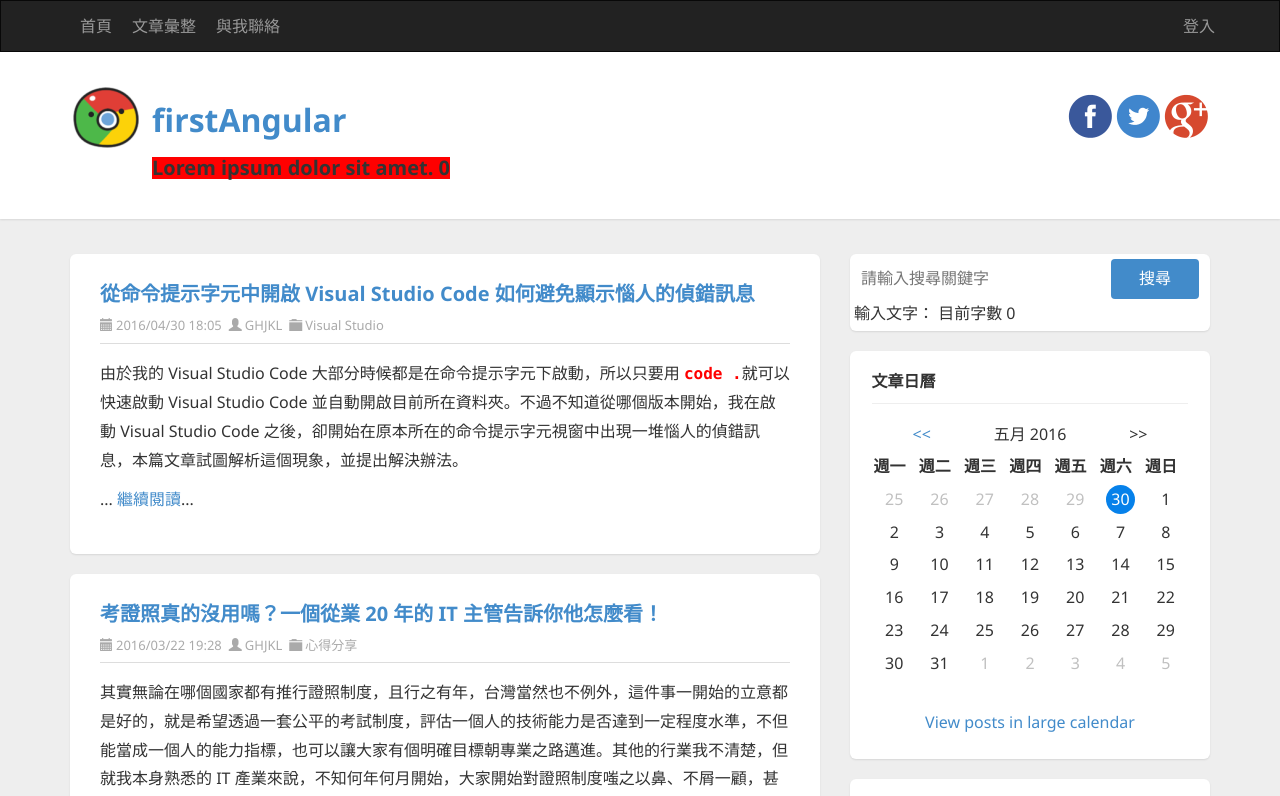
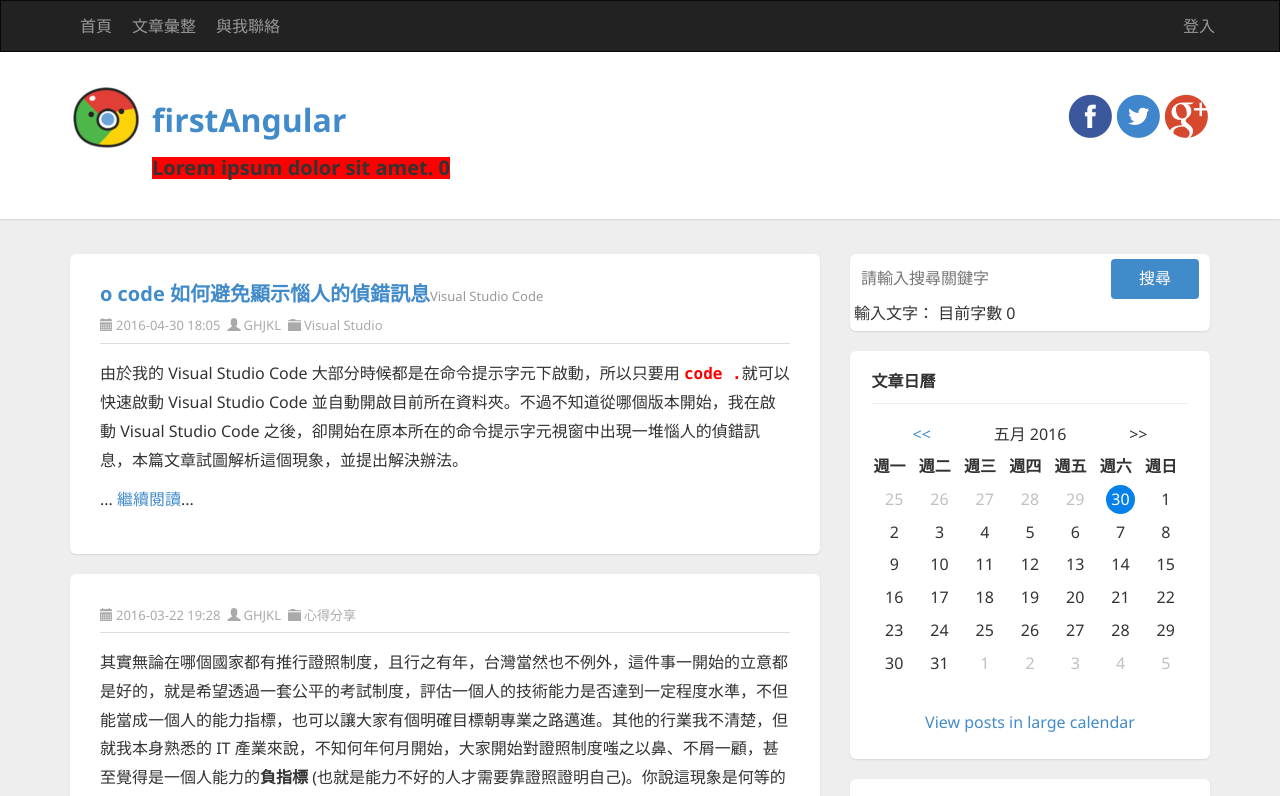
Before and after one commit to pvt5r486/firstAngular, an Angular app: page / in a window 1280 px wide. Shown: the top 796 px of the page. Built offline with nearby package versions, Linux system fonts and the light colour scheme.

Commit message:
安全導覽運算子

```diff
--- a/src/app/app.component.html
+++ b/src/app/app.component.html
@@ -10,10 +10,11 @@
         <article class="post" id="post{{idx}}" *ngFor="let item of atticleData; let idx = index">
           <header class="post-header">
             <h2 class="post-title">
-              <a [href]="item.href">{{ item.title }}</a>
+              <a [href]="item.href">{{ item.subject?.title|lowercase|slice:-20 }}</a>
+              <small>{{item.subject?.subtite}}</small>
             </h2>
             <div class="post-info clearfix">
-              <span class="post-date"><i class="glyphicon glyphicon-calendar"></i>{{item.date}}</span>
+              <span class="post-date"><i class="glyphicon glyphicon-calendar"></i>{{item.date|date:'yyyy-MM-dd HH:mm'}}</span>
               <span class="post-author"><i class="glyphicon glyphicon-user"></i><a
                   href="http://blog.miniasp.com/author/will.aspx">{{item.author}}</a></span>
               <span class="post-category"><i class="glyphicon glyphicon-folder-close"></i><a
@@ -34,9 +35,7 @@
         <div class="widget search">
           <div class="widget-content">
             <div id="searchbox">
-              <input type="text" placeholder="請輸入搜尋關鍵字" accesskey="s"
-                #tinputValue
-                [(ngModel)]="inputValue"
+              <input type="text" placeholder="請輸入搜尋關鍵字" accesskey="s" #tinputValue [(ngModel)]="inputValue"
                 (keydown.escape)="cleanInput()">
               <input type="button" value="搜尋" id="searchbutton">
             </div>
--- a/src/app/app.component.ts
+++ b/src/app/app.component.ts
@@ -12,7 +12,10 @@ export class AppComponent {
     {
       "id": 1,
       "href": "http://blog.miniasp.com/post/2016/04/30/Visual-Studio-Code-from-Command-Prompt-notes.aspx",
-      "title": "從命令提示字元中開啟 Visual Studio Code 如何避免顯示惱人的偵錯訊息",
+      "subject": {
+        "title": "從命令提示字元中開啟 Visual Studio Code 如何避免顯示惱人的偵錯訊息",
+        "subtite": "Visual Studio Code"
+      },
       "date": "2016/04/30 18:05",
       "author": "GHJKL",
       "category": "Visual Studio",
@@ -22,7 +25,6 @@ export class AppComponent {
     {
       "id": 2,
       "href": "http://blog.miniasp.com/post/2016/03/22/Does-Certification-Exam-Useful.aspx",
-      "title": "考證照真的沒用嗎？一個從業 20 年的 IT 主管告訴你他怎麼看！",
       "date": "2016/03/22 19:28",
       "author": "GHJKL",
       "category": "心得分享",
@@ -32,7 +34,10 @@ export class AppComponent {
     {
       "id": 3,
       "href": "http://blog.miniasp.com/post/2016/03/14/ASPNET-MVC-Developer-Note-Part-28-Understanding-ModelState.aspx",
-      "title": "ASP.NET MVC 開發心得分享 (28)：深入瞭解 ModelState 內部細節",
+      "subject": {
+        "title": "ASP.NET MVC 開發心得分享 (28)：深入瞭解 ModelState 內部細節",
+        "subtite": ""
+      },
       "date": "2016/03/14 12:14",
       "author": "GHJKL",
       "category": "ASP.NET MVC",
@@ -42,7 +47,10 @@ export class AppComponent {
     {
       "id": 4,
       "href": "http://blog.miniasp.com/post/2016/03/06/ASPNET-MVC-5-View-Roslyn-problem-workaround.aspx",
-      "title": "ASP.NET MVC 5.2.3 的 View 使用 Roslyn (C# 6.0) 編譯時的問題",
+      "subject": {
+        "title": "ASP.NET MVC 5.2.3 的 View 使用 Roslyn (C# 6.0) 編譯時的問題",
+        "subtite": ""
+      },
       "date": "2016/03/06 17:11",
       "author": "GHJKL",
       "category": "ASP.NET MVC",
@@ -52,7 +60,10 @@ export class AppComponent {
     {
       "id": 5,
       "href": "http://blog.miniasp.com/post/2016/02/19/Useful-tool-PackageManagement-OneGet.aspx",
-      "title": "介紹好用工具：Win 10 內建的 PackageManagement 套件管理器 (OneGet)",
+      "subject": {
+        "title": "介紹好用工具：Win 10 內建的 PackageManagement 套件管理器 (OneGet)",
+        "subtite": ""
+      },
       "date": "2016/02/19 11:55",
       "author": "GHJKL",
       "category": "介紹好用工具",
@@ -62,7 +73,10 @@ export class AppComponent {
     {
       "id": 6,
       "href": "http://blog.miniasp.com/post/2016/02/02/JavaScript-novice-advice-and-learning-resources.aspx",
-      "title": "我要成為前端工程師！給 JavaScript 新手的建議與學習資源整理",
+      "subject": {
+        "title": "我要成為前端工程師！給 JavaScript 新手的建議與學習資源整理",
+        "subtite": ""
+      },
       "date": "2016/02/02 17:48",
       "author": "GHJKL",
       "category": "前端工程研究",
```
